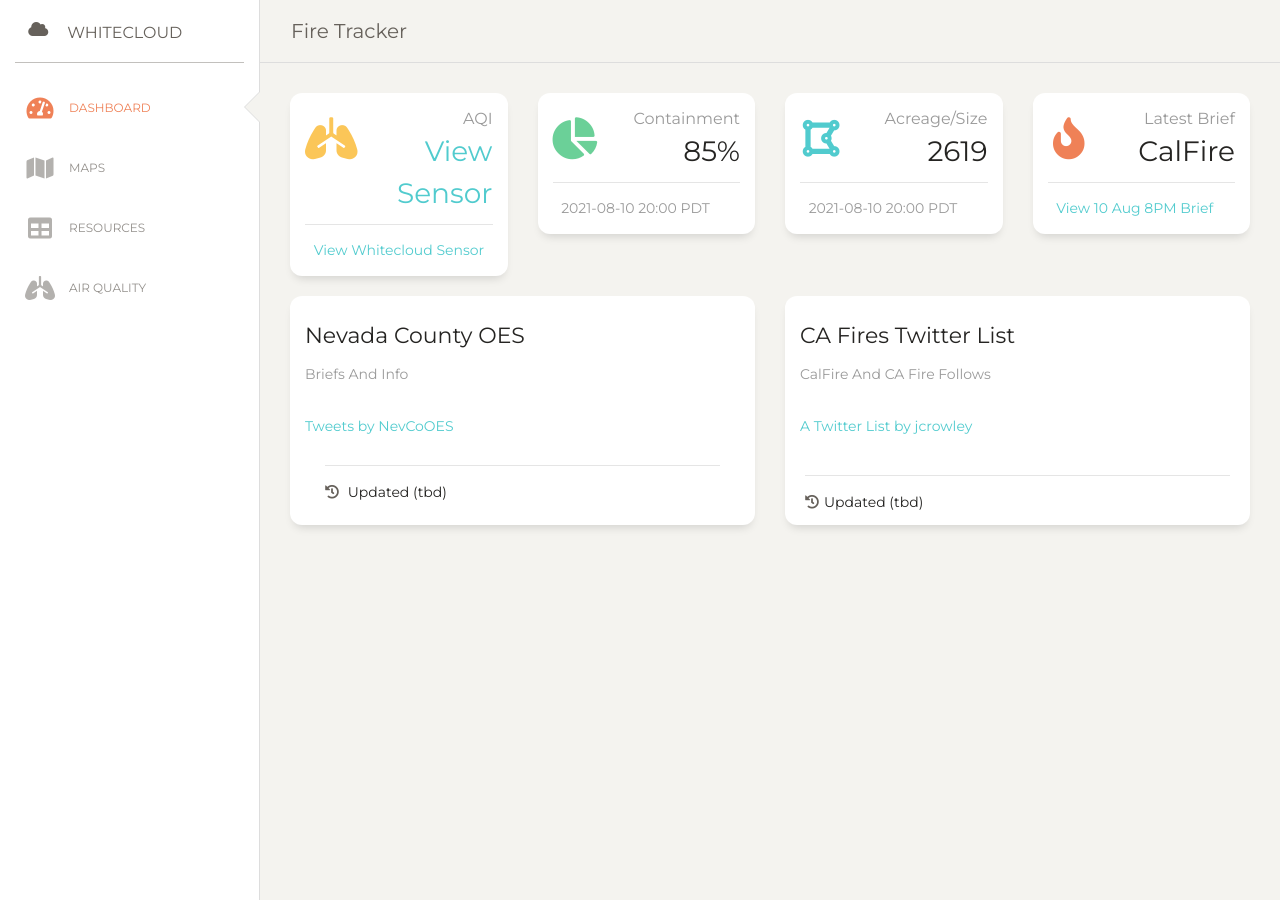
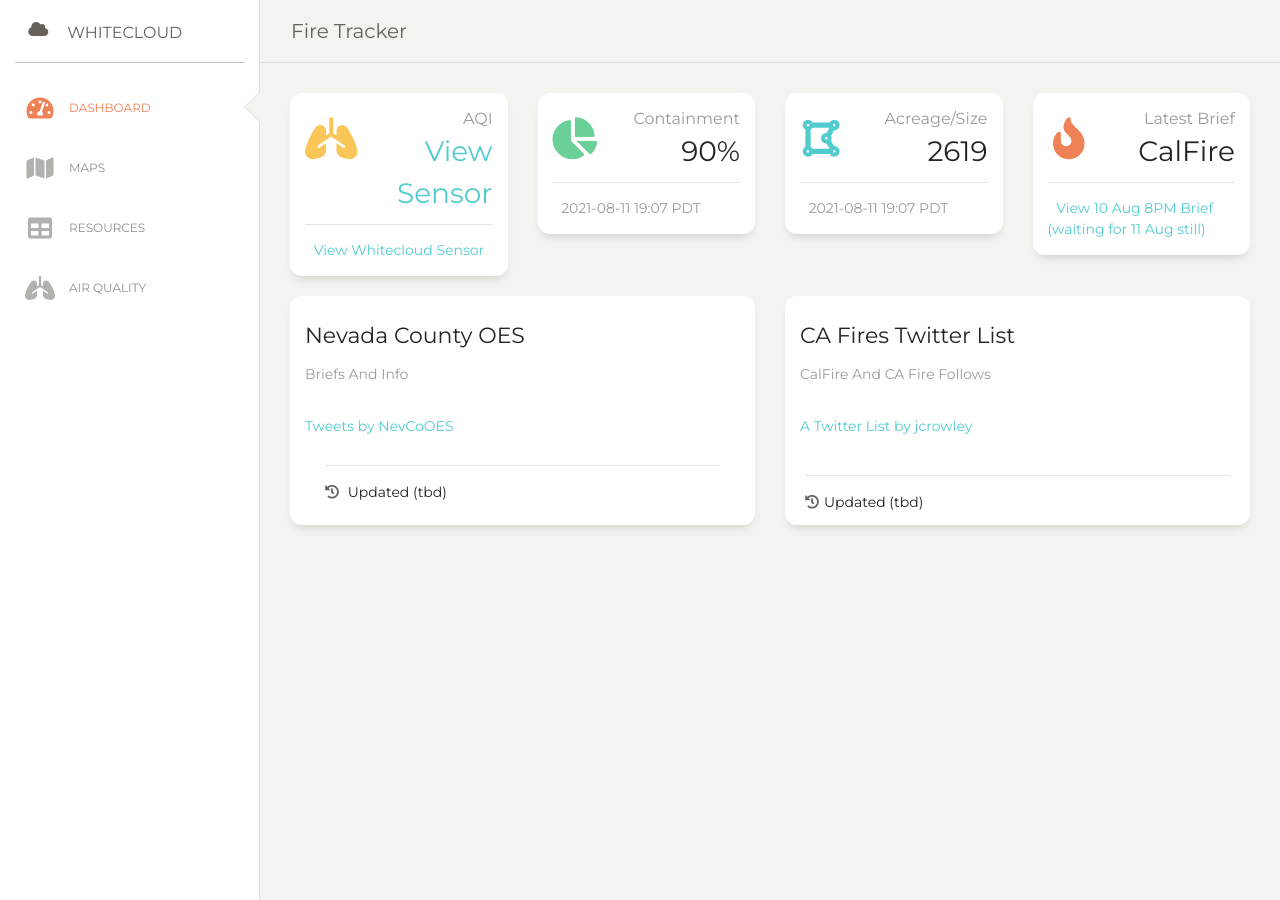
Before and after one commit to whiteclouded/whiteclouded.github.io, a Jekyll site: the page built from index.markdown, in a window 1280 px wide. Built offline with Jekyll 4.4.1, drawn with Linux system fonts in a browser that asks for light colours; comment, search, counter and statistics services are not loaded.

Commit message:
added 11 Aug containment

```diff
--- a/_layouts/dash.html
+++ b/_layouts/dash.html
@@ -68,7 +68,7 @@ Coded by www.creative-tim.com
                   <div class="col-7 col-md-8">
                     <div class="numbers">
                       <p class="card-category">Containment</p>
-                      <p class="card-title">85%<p>
+                      <p class="card-title">90%<p>
                     </div>
                   </div>
                 </div>
@@ -77,7 +77,7 @@ Coded by www.creative-tim.com
                 <hr>
                 <div class="stats">
                   <i class="fa fa-calendar-o"></i>
-                  2021-08-10 20:00 PDT
+                  2021-08-11 19:07 PDT
                 </div>
               </div>
             </div>
@@ -103,7 +103,7 @@ Coded by www.creative-tim.com
                 <hr>
                 <div class="stats">
                   <i class="fa fa-clock-o"></i>
-                  2021-08-10 20:00 PDT
+                  2021-08-11 19:07 PDT
                 </div>
               </div>
             </div>
@@ -129,7 +129,7 @@ Coded by www.creative-tim.com
                 <hr>
                 <div class="stats">
                   <i class="fa fa-refresh"></i>
-                  <a href="https://twitter.com/CALFIRENEU/status/1425298827091709967?s=20" target="_blank">View 10 Aug 8PM Brief</a>
+                  <a href="https://twitter.com/CALFIRENEU/status/1425298827091709967?s=20" target="_blank">View 10 Aug 8PM Brief (waiting for 11 Aug still)</a>
                 </div>
               </div>
             </div>
```
